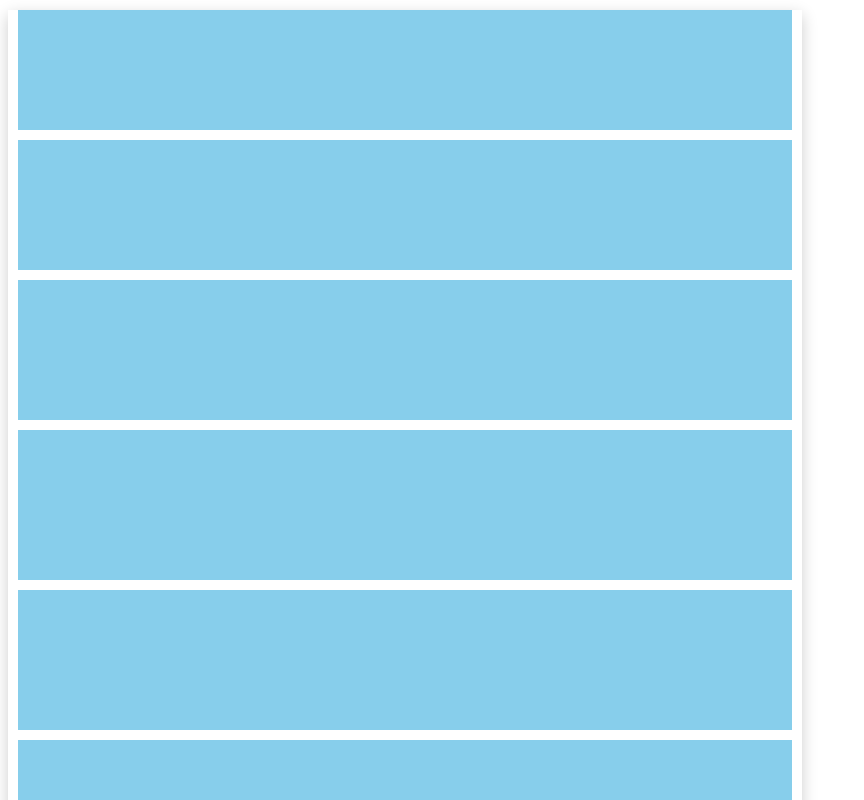
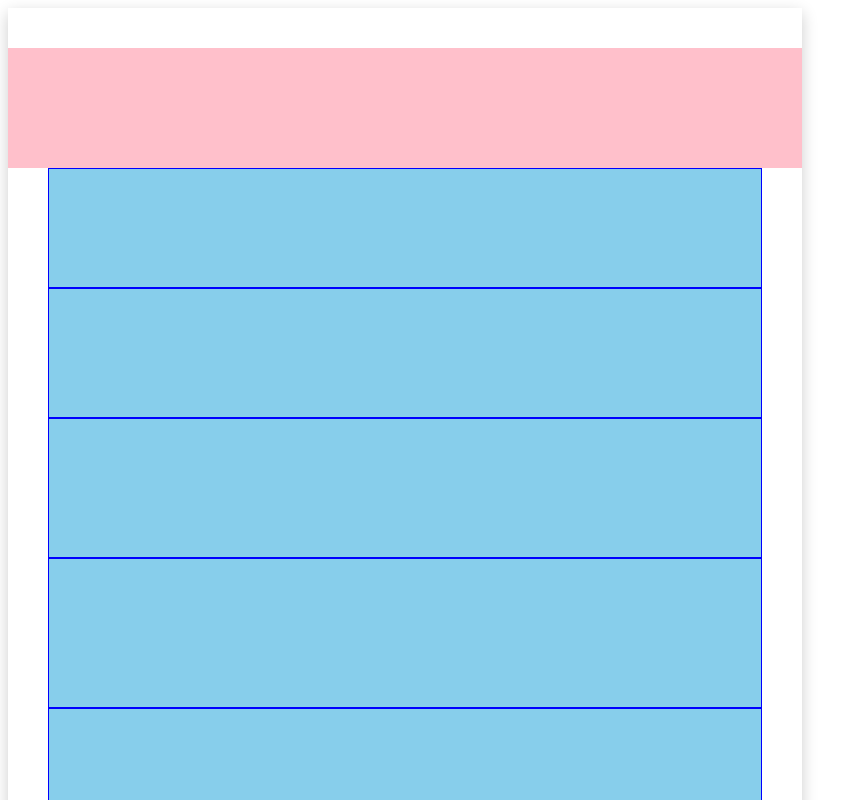
Before and after one commit to Naartti/vue-papers, a Vue app: page / in a window 1280 px wide. Shown: the top 800 px of the page, without its empty margins (0-864 px from the left). Built offline with nearby package versions, Linux system fonts and the light colour scheme.

Commit message:
Page margin & paddings

```diff
--- a/src/App.vue
+++ b/src/App.vue
@@ -1,10 +1,13 @@
 <template>
 <div id="app">
-  <vue-papers>
+  <vue-papers
+    ref="vuePapers"
+    :padding-top="120"
+    >
     <div
       v-for="(height, index) in blocks"
       :key="index"
-      :style="`height: ${height}px;`"
+      :style="`height: ${height}px; margin: ${margin}px;`"
       class="block"
       />
   </vue-papers>
@@ -19,7 +22,18 @@ import VuePapers from './components/VuePapers.vue'
   components: { VuePapers }
 })
 export default class App extends Vue {
+  margin = 0
   blocks = [120, 130, 140, 150, 140, 230, 220, 250, 120, 230, 110, 240, 150]
+
+  mounted () {
+    window.dev.setMargin = (margin: number) => {
+      this.margin = margin
+      console.log('New margin: ' + margin)
+
+      const el = this.$refs.vuePapers as VuePapers
+      el.update()
+    }
+  }
 }
 </script>
 
@@ -27,6 +41,8 @@ export default class App extends Vue {
   .block {
     position: relative;
     background-color: skyblue;
-    margin: 10px;
+    margin: 0px;
+    border: 1px solid blue;
+    box-sizing: border-box;
   }
 </style>
--- a/src/components/VuePapers.vue
+++ b/src/components/VuePapers.vue
@@ -5,6 +5,12 @@
     :key="`page-index-${pageIndex}`"
     class="vue-papers__page"
     >
+
+    <div
+      class="vue-papers__page__padding-top"
+      :style="`height: ${paddingTop}px;`"
+      />
+
     <div
       v-for="childIndex in page"
       :key="`child-index-${childIndex}`"
@@ -26,12 +32,14 @@
 import { Component, Prop, Vue } from 'vue-property-decorator'
 
 @Component
-export default class HelloWorld extends Vue {
-  height = 1123
+export default class VuePapers extends Vue {
+  @Prop({ default: 0 }) private paddingTop!: number
+  height = 1123 - 2 * 40 // Match print padding
+  width = 794
   pages: number[][] = []
 
   mounted () {
-    this.checkHeights()
+    this.update()
   }
 
   get children () {
@@ -39,7 +47,17 @@ export default class HelloWorld extends Vue {
   }
 
   get availablePageHeight () {
-    return this.height
+    let height = this.height
+
+    height -= this.paddingTop
+
+    return height
+  }
+
+  update () {
+    this.$nextTick(() => {
+      this.checkHeights()
+    })
   }
 
   checkHeights () {
@@ -51,6 +69,12 @@ export default class HelloWorld extends Vue {
     for (let i = 0; i < this.children.length; i++) {
       const el = this.children[i] as Element
       let height = el?.getBoundingClientRect().height
+
+      const margin = parseInt(getComputedStyle(el, '').getPropertyValue('margin-top')) +
+        parseInt(getComputedStyle(el, '').getPropertyValue('margin-bottom'))
+
+      console.log(margin)
+      height += margin
 
       if (!height) {
         continue
@@ -81,6 +105,7 @@ export default class HelloWorld extends Vue {
   @shadow: 0px 5px 15px rgba(0, 0, 0, 0.2);
   @page-width: 794px; // 21cm;
   @page-height: 1123px; // 29.7cm;
+  @child-width: 714px; // 2x40 padding
 
   .vue-papers {
     position: relative;
@@ -97,12 +122,17 @@ export default class HelloWorld extends Vue {
     }
 
     &__page {
+      position: relative;
       width: @page-width;
       min-height: @page-height;
       height: @page-height;
       max-height: @page-height;
       box-shadow: @shadow;
       background-color: #ffffff;
+      box-sizing: border-box;
+      margin-bottom: 20px;
+      padding: 40px 0px; // NOTE: Keep 40px, it's for matching print.
+      break-inside: avoid;
 
       @media print {
         padding: initial;
@@ -120,12 +150,20 @@ export default class HelloWorld extends Vue {
 
       &__child {
         position: relative;
+        box-sizing: border-box;
+        width: @child-width;
+        margin: 0px auto;
 
         @media print {
           overflow: initial;
           break-inside: avoid;
           filter: none;
         }
+      }
+
+      &__padding-top {
+        position: relative;
+        background-color: pink;
       }
     }
 
--- a/src/main.ts
+++ b/src/main.ts
@@ -3,6 +3,14 @@ import App from './App.vue'
 
 Vue.config.productionTip = false
 
+declare global {
+  interface Window {
+    dev: any;
+  }
+}
+
+window.dev = {}
+
 new Vue({
   render: h => h(App)
 }).$mount('#app')
```
